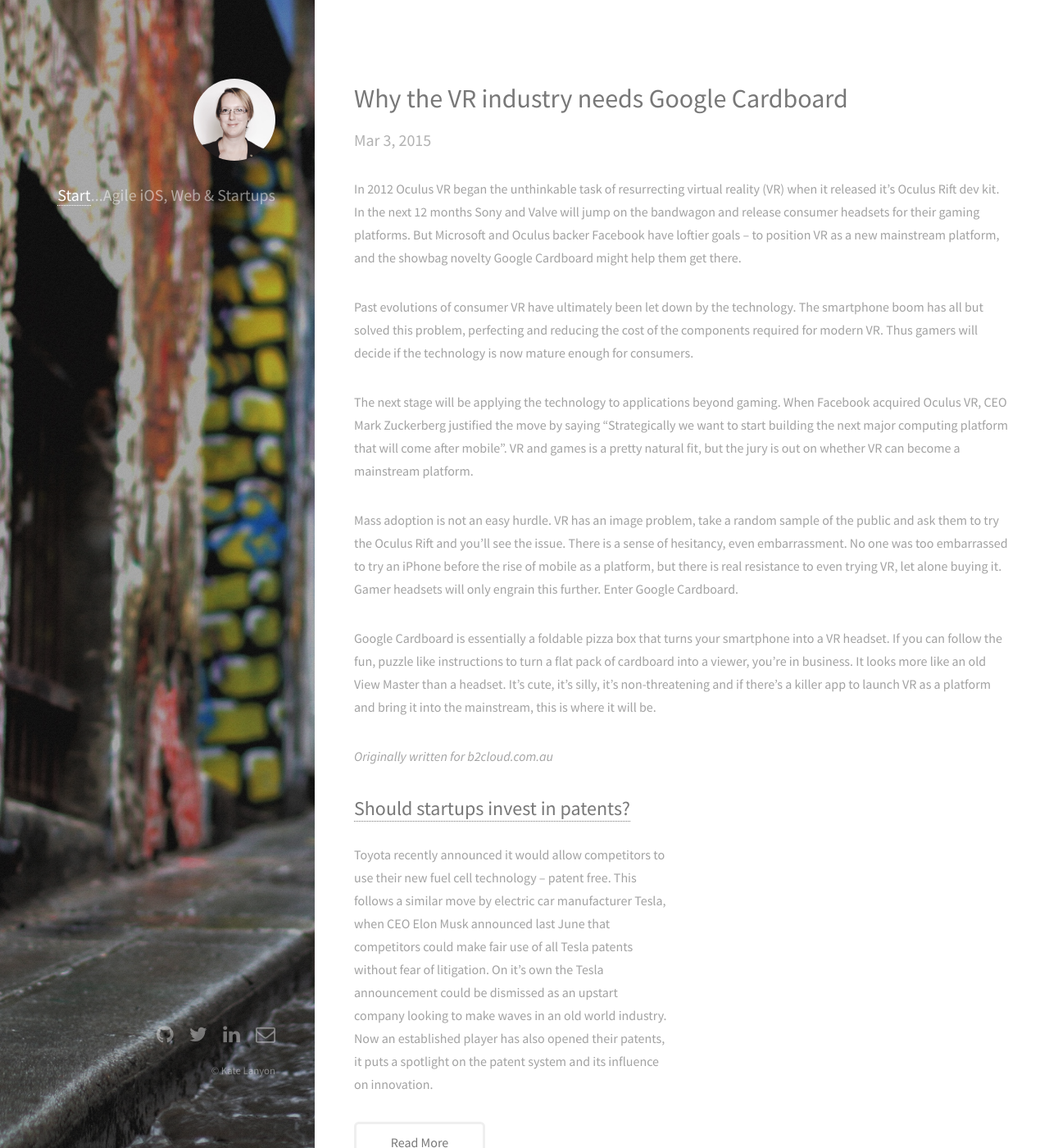
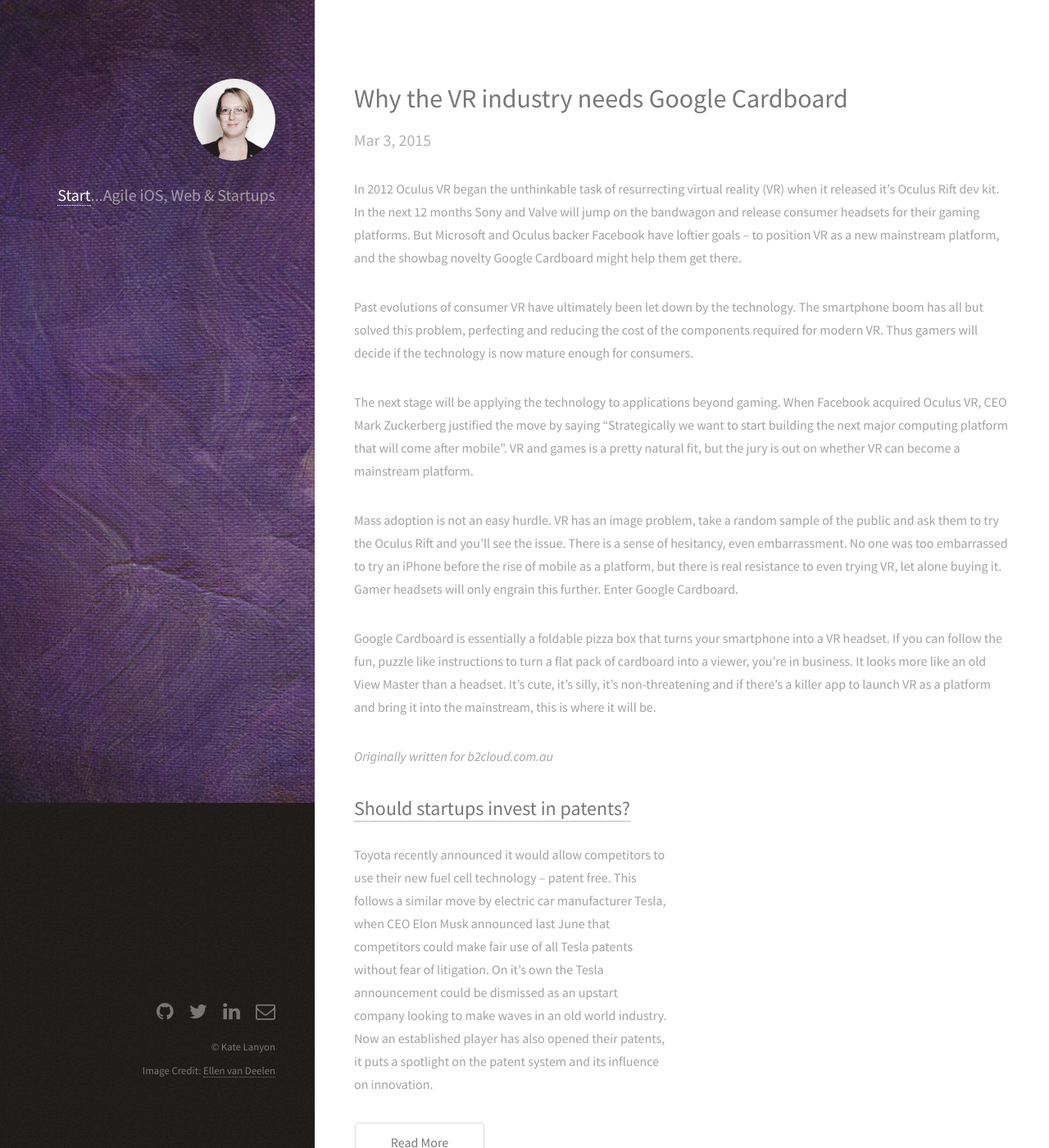
Before and after one commit to katalisha/katalisha.github.io, a Jekyll site: the page built from _posts/2015-03-03-Why-the-VR-industry-needs-google-cardboard.markdown, in a window 1280 px wide and 1400 px high. Shown: the whole window at 82% size. Built offline with Jekyll 4.4.1, drawn with Linux system fonts in a browser that asks for light colours.

Commit message:
Updated background image & CSS

```diff
--- a/_layouts/default.html
+++ b/_layouts/default.html
@@ -92,8 +92,8 @@
             </ul>
             <ul class="copyright">
                 <li>&copy; Kate Lanyon</li>
-<!--                 <li>Design: <a href="http://html5up.net">HTML5 UP</a></li>
-                <li>Demo Images: <a href="https://unsplash.com/">Unsplash</a></li>
+                 <li>Image Credit: <a href="https://www.flickr.com/photos/41904174@N06/5601281242">Ellen van Deelen</a></li>
+<!--                <li>Demo Images: <a href="https://unsplash.com/">Unsplash</a></li>
                 <li>Jekyll Template: <a href="http://cloudcannon.com">Cloud Cannon</a></li> -->
             </ul>
         </footer>
--- a/css/style.css
+++ b/css/style.css
@@ -940,7 +940,7 @@
 		background-image: url("images/overlay.png"), url("../images/bg.jpg");
 		background-position: top left,							top left;
 		background-repeat: repeat,								no-repeat;
-		background-size: auto,								auto 100%;
+		background-size: auto,								auto;
 		color: rgba(255, 255, 255, 0.5);
 		height: 100%;
 		left: 0;
```
Also changed, not shown: images/bg.jpg.
